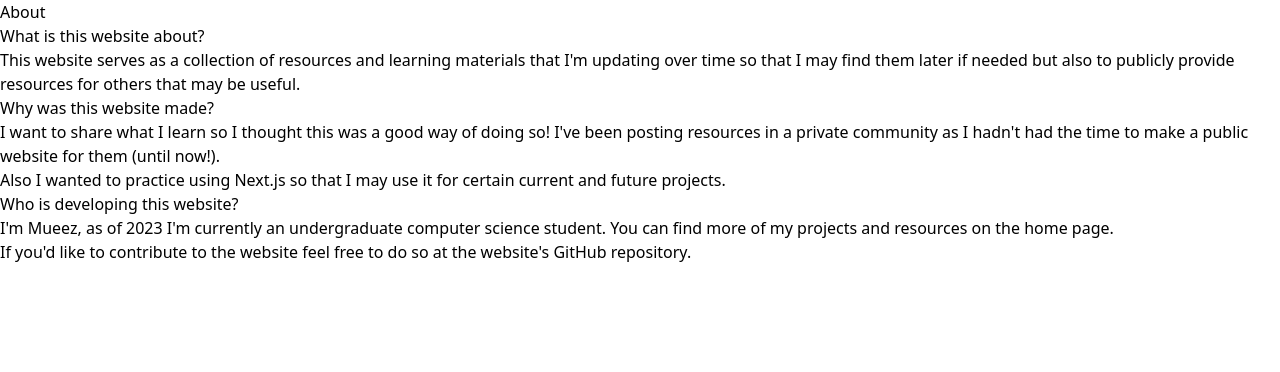
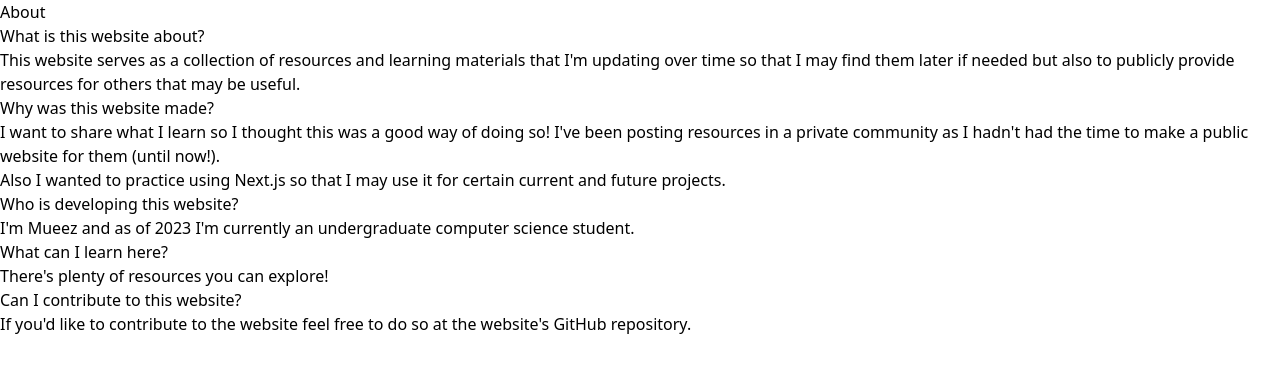
Before and after one commit to Uvacoder/uvacoderlinks, a Next.js app: page /about in a window 1280 px wide. Shown: the top 372 px of the page. Built offline with nearby package versions, Linux system fonts and the light colour scheme.

Commit message:
:children_crossing: Add CTA for resources in About page

```diff
--- a/pages/about.mdx
+++ b/pages/about.mdx
@@ -17,6 +17,12 @@ Also I wanted to practice using Next.js so that I may use it for certain current
 
 ## Who is developing this website?
 
-I'm Mueez, as of 2023 I'm currently an undergraduate computer science student. You can find more of my projects and resources [on the home page](/).
+I'm Mueez and as of 2023 I'm currently an undergraduate computer science student.
+
+## What can I learn here?
+
+There's [plenty of resources you can explore](/resources)!
+
+## Can I contribute to this website?
 
 If you'd like to contribute to the website feel free to do so at [the website's GitHub repository](https://github.com/rzmk/learn.mueezkhan.com).
```
